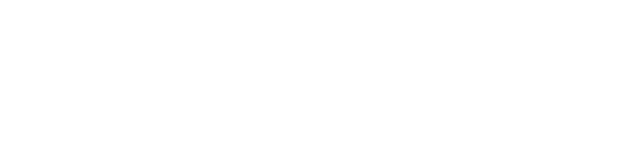
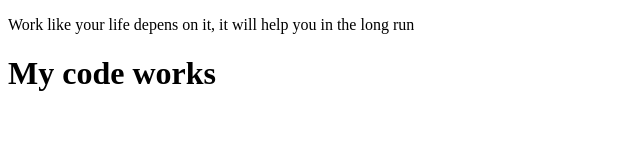
Before and after one commit to Malik-Is-Coding/my-third-repo, a plain HTML site: page index.html in a window 1280 px wide. Shown: the whole page, without its empty margins (0-640 px from the left). Drawn offline with Linux system fonts and the light colour scheme.

Commit message:
added header

```diff
--- a/index.html
+++ b/index.html
@@ -7,6 +7,7 @@
     <title>My first github repo</title>
 </head>
 <body>
-
+    <p>Work like your life depens on it, it will help you in the long run</p>
+    <h1>My code works</h1>
 </body>
 </html>
```
